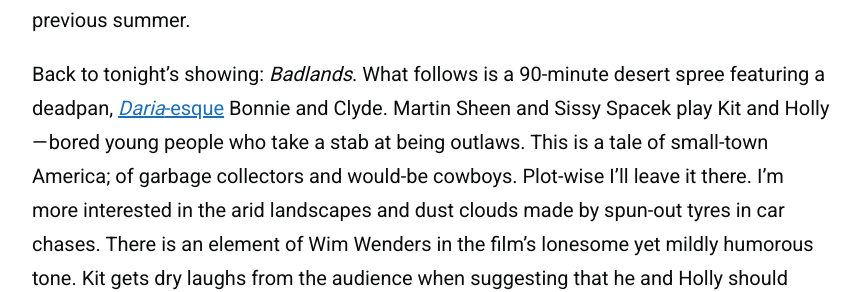
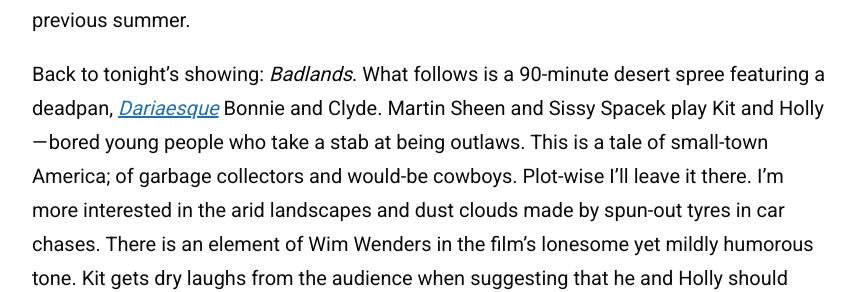
Before and after one commit to zoeurl/zoedowney.github.io, a Jekyll site: the page built from _posts/2023-07-09-badlands.md, in a window 1280 px wide. Shown: the part 1212-1504 px from the top of the page, without its empty margins (208-1071 px from the left). Built offline with Jekyll 4.4.1, drawn with Linux system fonts in a browser that asks for light colours.

Commit message:
Update 2023-07-09-badlands.md

```diff
--- a/_posts/2023-07-09-badlands.md
+++ b/_posts/2023-07-09-badlands.md
@@ -12,6 +12,6 @@
 
 The PCC is London’s most ‘depraved’ cinema — John Waters claims in a pre-showing introduction. It’s also where the same friend and I spent New Year’s Eve watching the beloved rom-com _When Harry Met Sally_, and where I sang along to Disney’s _Mulan _one previous summer.
 
-Back to tonight’s showing: _Badlands_. What follows is a 90-minute desert spree featuring a deadpan, [_Daria_-esque](https://www.youtube.com/watch?v=2TAGtY1SsfU&ab_channel=metricmine) Bonnie and Clyde. Martin Sheen and Sissy Spacek play Kit and Holly — bored young people who take a stab at being outlaws. This is a tale of small-town America; of garbage collectors and would-be cowboys. Plot-wise I’ll leave it there. I’m more interested in the arid landscapes and dust clouds made by spun-out tyres in car chases. There is an element of Wim Wenders in the film’s lonesome yet mildly humorous tone. Kit gets dry laughs from the audience when suggesting that he and Holly should crush their hands with rocks for the pain, so they never forget the first time they were intimate. As he mutters earlier on, ‘I’ll try anything once.’
+Back to tonight’s showing: _Badlands_. What follows is a 90-minute desert spree featuring a deadpan, [_Dariaesque_](https://www.youtube.com/watch?v=2TAGtY1SsfU&ab_channel=metricmine) Bonnie and Clyde. Martin Sheen and Sissy Spacek play Kit and Holly — bored young people who take a stab at being outlaws. This is a tale of small-town America; of garbage collectors and would-be cowboys. Plot-wise I’ll leave it there. I’m more interested in the arid landscapes and dust clouds made by spun-out tyres in car chases. There is an element of Wim Wenders in the film’s lonesome yet mildly humorous tone. Kit gets dry laughs from the audience when suggesting that he and Holly should crush their hands with rocks for the pain, so they never forget the first time they were intimate. As he mutters earlier on, ‘I’ll try anything once.’
 
 This one reminded me of [_Bones and All_](https://www.zoedowney.com/badlands/), another angsty-teen-outlaw feature. These are stories where you might cheer for the wrongdoers and not be blamed for doing so. After all, they’re only people doing what we wish we could: turning their heels against society and going their own way. In the back of my mind there is a voice that half-whispers: ‘I just wanna get out of here.’ _Badlands_ utters it in a semi-serious way that through gritted teeth is forcefully meant.
```
